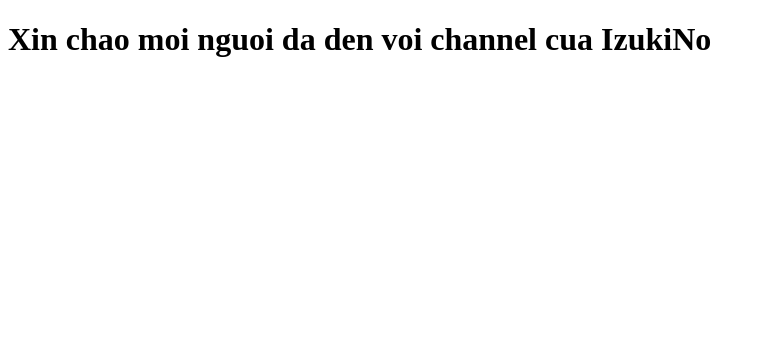
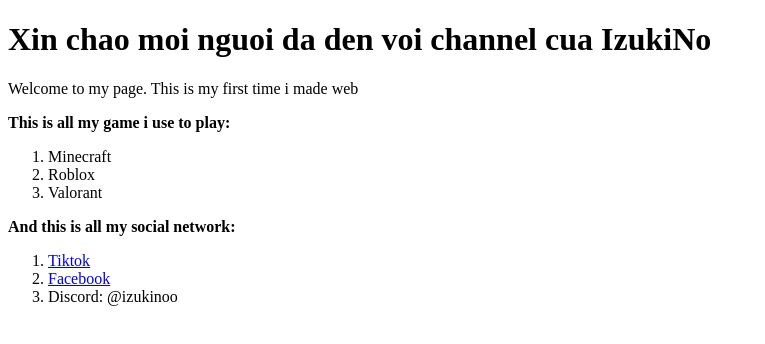
Before and after one commit to IzukiNo/school-work, a plain HTML site: page index.html in a window 1280 px wide. Shown: the whole page, without its empty margins (0-765 px from the left). Drawn offline with Linux system fonts and the light colour scheme.

Commit message:
add many thing

```diff
--- a/index.html
+++ b/index.html
@@ -7,5 +7,18 @@
 </head>
 <body>
     <h1>Xin chao moi nguoi da den voi channel cua IzukiNo</h1>
+    <p>Welcome to my page. This is my first time i made web</p>
+    <p><b>This is all my game i use to play:</b></p>
+    <ol type="1">
+        <li>Minecraft</li>
+        <li>Roblox</li>
+        <li>Valorant</li>
+    </ol>
+    <p><b>And this is all my social network:</b></p>
+    <ol type="1">
+        <li><a href="https://www.tiktok.com/@izukinoo">Tiktok</a></li>
+        <li><a href="https://www.facebook.com/IzukiNoVN/">Facebook</a></li>
+        <li>Discord: @izukinoo</li>
+    </ol>
 </body>
 </html>
```
